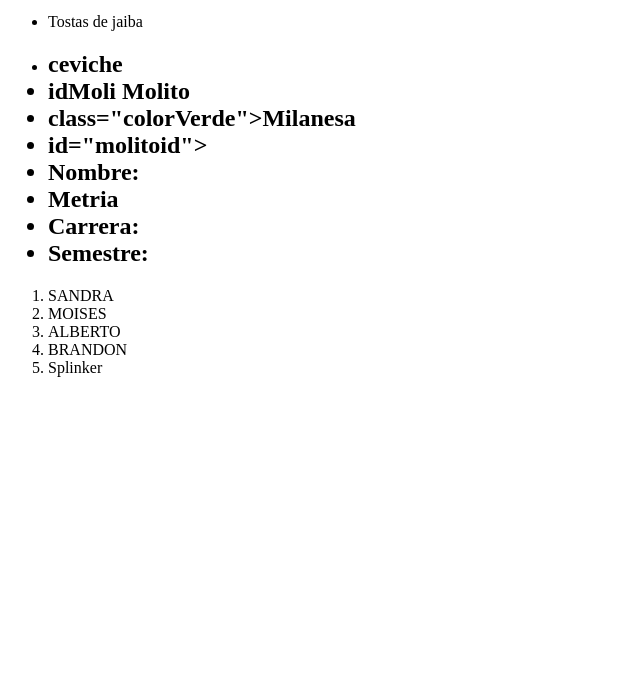
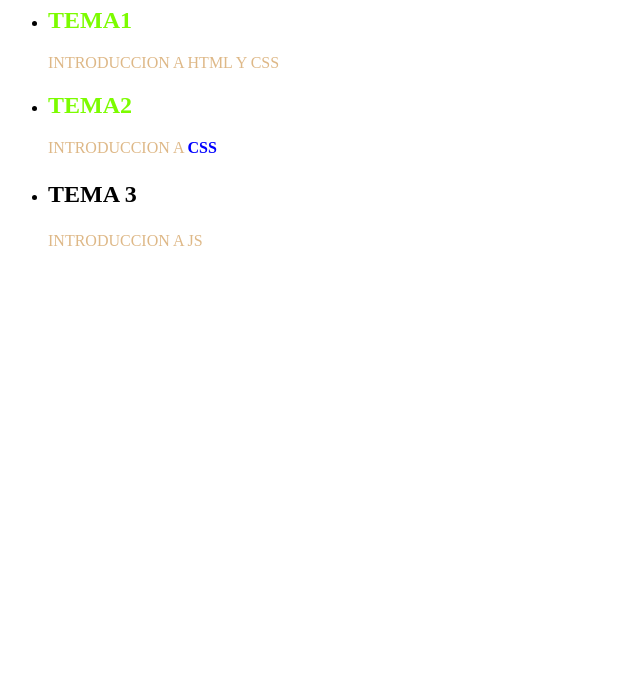
Before and after one commit to I6B-2022/Practica-1, a plain HTML site: page index.html in a window 1280 px wide. Shown: the part 101-800 px from the top of the page, without its empty margins (0-640 px from the left). Drawn offline with Linux system fonts and the light colour scheme.

Commit message:
Update index.html
Tarea1

```diff
--- a/index.html
+++ b/index.html
@@ -1,4 +1,4 @@
-<!DOCTYPE html>
+<!--- <!DOCTYPE html>
 <html lang="en">
 <head>
     <meta charset="UTF-8">
@@ -32,7 +32,7 @@
 
     <head>
 
-    <!---- para hacer comrrntarios--->
+    <!---- para hacer comrrntarios---
         <title>
             Wuenas...
         </title>
@@ -75,5 +75,49 @@
         <li>BRANDON</li>
         <li>Splinker</li>
     </ol>
-    </body>
+    </body> ---->
 </html>
+<!DOCTYPE html>
+<html lang="es">
+<head>
+    <meta charset="UTF-8">
+    <meta http-equiv="X-UA-Compatible" content="IE=edge">
+    <meta name="viewport" content="width=device-width, initial-scale=1.0">
+    <title> Documento </title>
+    <h1> BIENVENIDOS AL EJERCICIO </h1>
+    <STYle>
+        h2{
+            color:lawngreen;
+        }
+        p{
+            color: burlywood;
+        }
+        strong{
+            color: blue;
+        }
+        li h2 P{
+            color: black;
+        }
+
+
+    </STYle>
+
+</head>
+<body>
+    <h3>En este ejercicio aprenderas CSS</h3>
+    <ul>
+        <li>
+            <h2>TEMA1</h2>
+        </li>
+        <p> INTRODUCCION A HTML Y CSS  </p>
+        <li>
+            <h2>TEMA2</h2>
+            <P> INTRODUCCION A <strong> CSS</strong> </P>
+        </li>
+        <li>
+            <h2> <p>TEMA 3</p> </h2>
+            <p>INTRODUCCION A JS</p>
+        </li>
+    </ul>
+</body>
+</html>
```
